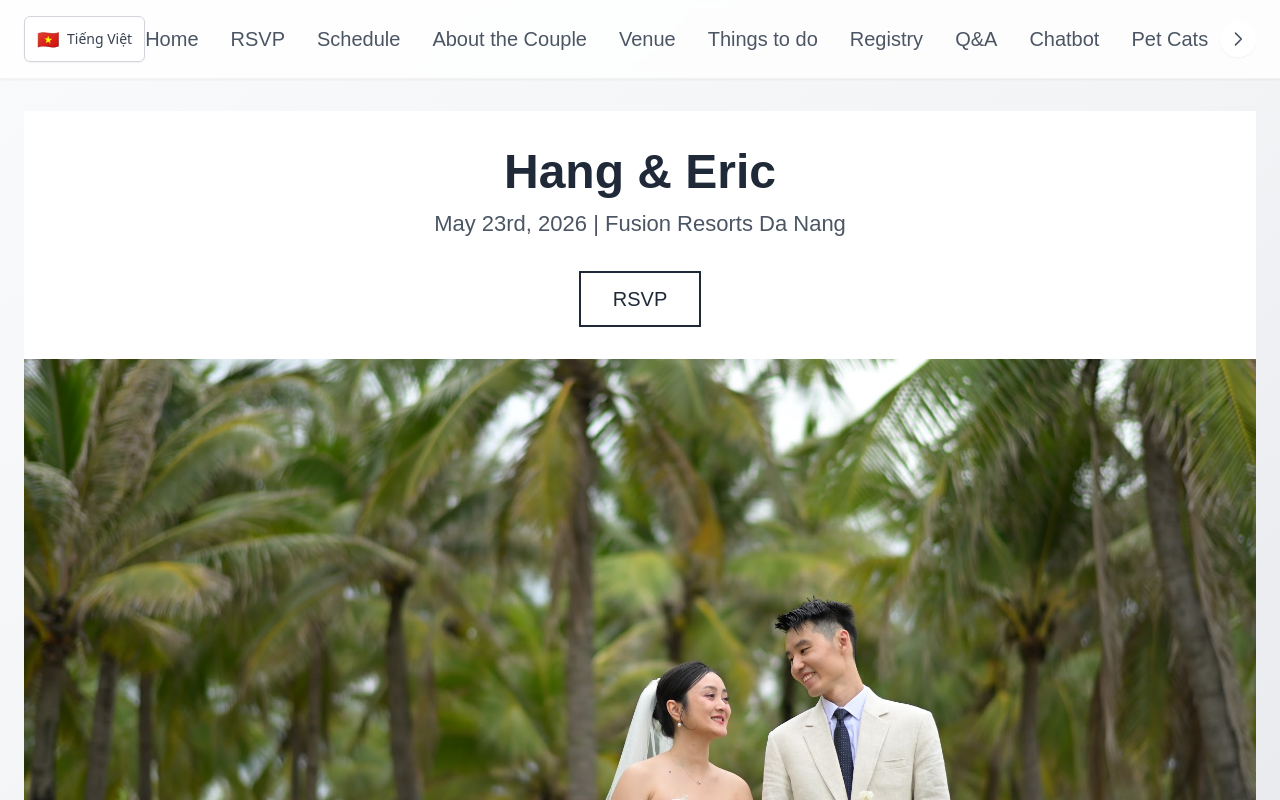
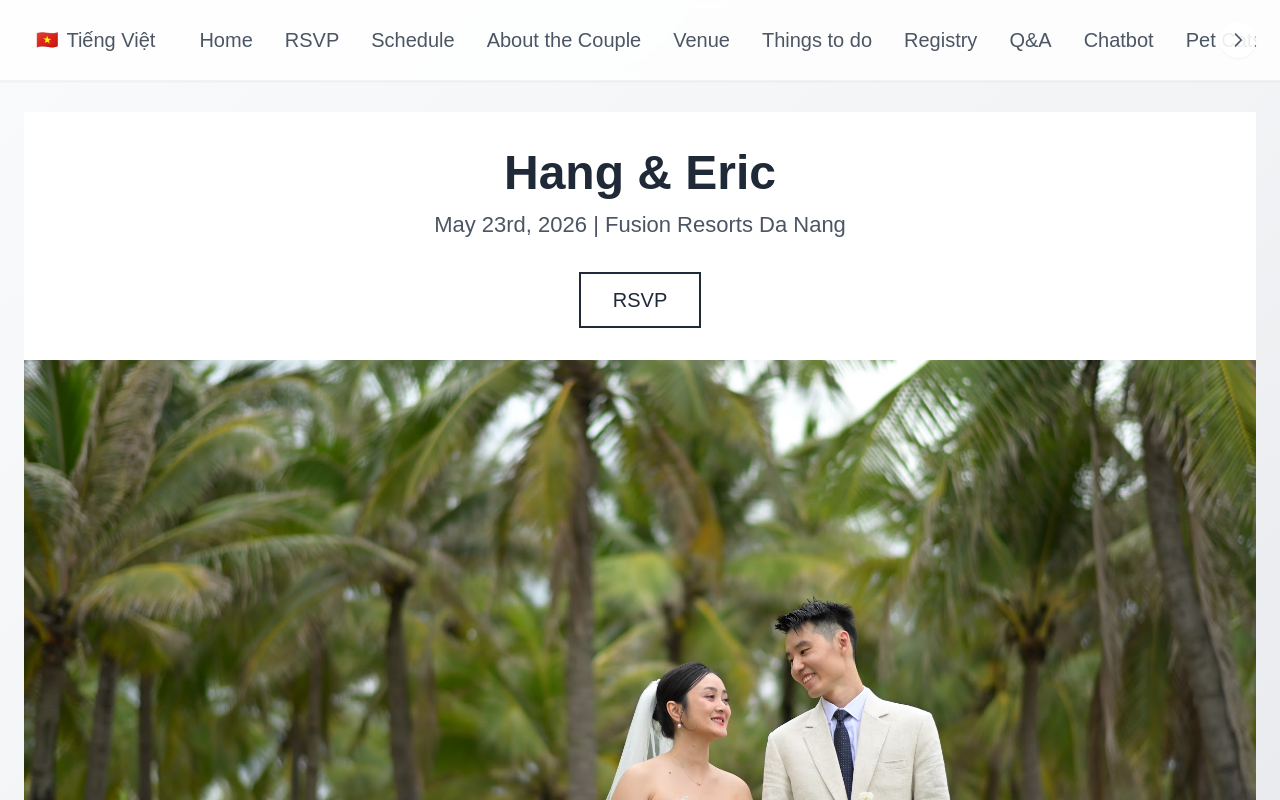
Before and after one commit to ericandoh/wedding, a Next.js app: page / in a window 1280 px wide. Shown: the top 800 px of the page. Built offline with nearby package versions, Linux system fonts and the light colour scheme; a web font is replaced by a local one.

Commit message:
fix scrolling

```diff
--- a/app/_components/conditional-layout.tsx
+++ b/app/_components/conditional-layout.tsx
@@ -18,7 +18,7 @@ export default function ConditionalLayout({
   return (
     <>
       <TopNav />
-      <main className="min-h-screen">
+      <main className="min-h-screen pt-20">
         <div className="mx-auto max-w-7xl px-6 py-8">{children}</div>
       </main>
     </>
--- a/app/_components/language-switcher.tsx
+++ b/app/_components/language-switcher.tsx
@@ -15,7 +15,7 @@ export default function LanguageSwitcher() {
   return (
     <button
       onClick={toggleLanguage}
-      className="flex items-center space-x-2 rounded-md border border-gray-300 bg-white px-3 py-2 text-sm font-medium text-gray-700 shadow-sm transition-all duration-200 hover:bg-gray-50 hover:border-gray-400 focus:outline-none focus:ring-2 focus:ring-gray-500 focus:ring-offset-2"
+      className="flex items-center space-x-2 rounded-md px-3 py-2 text-body text-gray-600 transition-all duration-300 hover:text-gray-800 hover:bg-gray-50 hover:underline hover:underline-offset-4 focus:outline-none focus:ring-2 focus:ring-gray-500 focus:ring-offset-2"
       aria-label={`Switch to ${language === 'en' ? 'Vietnamese' : 'English'}`}
     >
       <span className="text-lg">
--- a/app/_components/top-nav.tsx
+++ b/app/_components/top-nav.tsx
@@ -33,14 +33,10 @@ export default function TopNav() {
   };
 
   return (
-    <nav className="border-b border-gray-200/50 bg-white/80 px-6 py-4 shadow-sm backdrop-blur-sm">
-      <div className="relative mx-auto flex max-w-7xl items-center justify-between">
-        {/* Language Switcher */}
-        <div className="flex-shrink-0">
-          <LanguageSwitcher />
-        </div>
+    <nav className="fixed top-0 left-0 right-0 z-50 border-b border-gray-200/50 bg-white/80 shadow-sm backdrop-blur-sm">
+      <div className="relative mx-auto flex max-w-7xl items-center justify-center px-6 py-4">
         {/* Navigation Links Container */}
-        <div className="relative flex-1 flex items-center justify-center">
+        <div className="relative flex items-center justify-center min-w-0 w-full">
           {/* Left Arrow */}
           {showLeftArrow && (
             <button
@@ -67,12 +63,16 @@ export default function TopNav() {
           {/* Navigation Links */}
           <div
             ref={scrollContainerRef}
-            className={`scrollbar-hide flex items-center space-x-8 overflow-x-auto ${
+            className={`scrollbar-hide flex items-center space-x-8 overflow-x-auto w-full ${
               showLeftArrow ? 'pl-12' : 'pl-0'
             } ${showRightArrow ? 'pr-12' : 'pr-0'}`}
             onScroll={checkScrollPosition}
             style={{ scrollbarWidth: 'none', msOverflowStyle: 'none' }}
           >
+          {/* Language Switcher */}
+          <div className="flex-shrink-0">
+            <LanguageSwitcher />
+          </div>
           <Link
             href="/"
             className="text-body whitespace-nowrap text-gray-600 transition-all duration-300 hover:text-gray-800 hover:underline hover:underline-offset-4"
```
